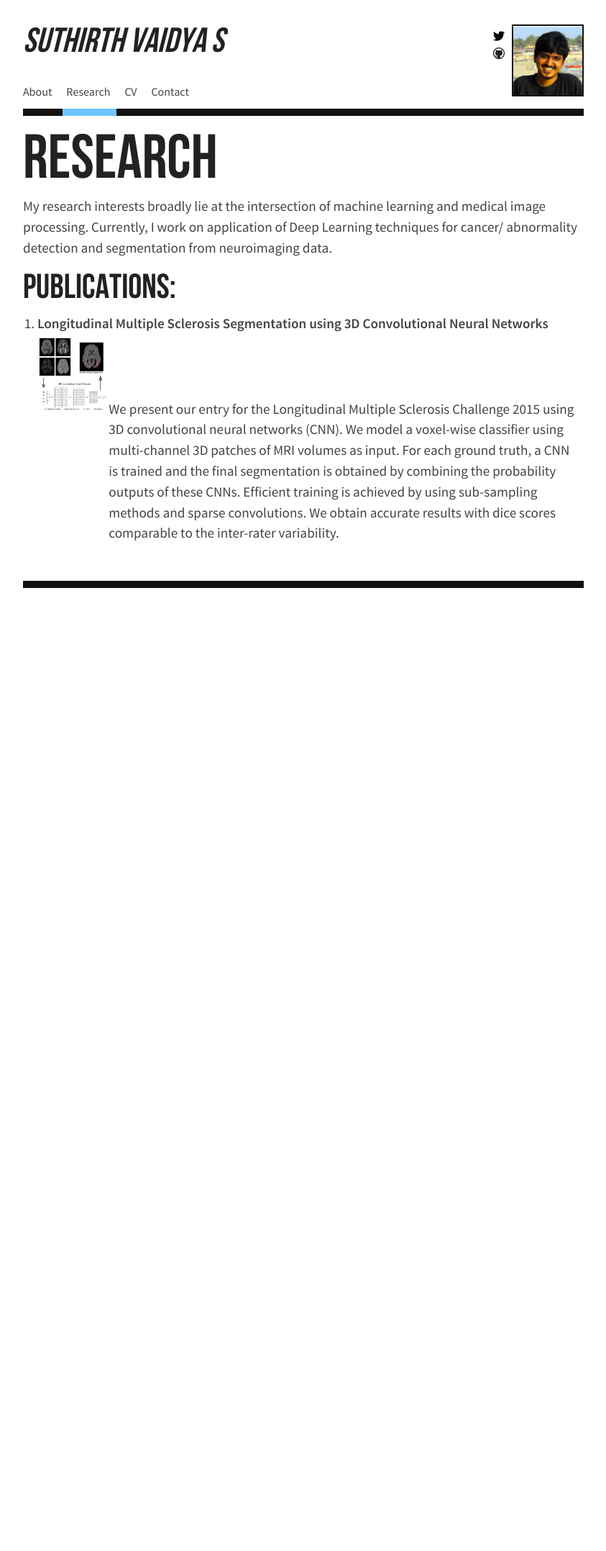
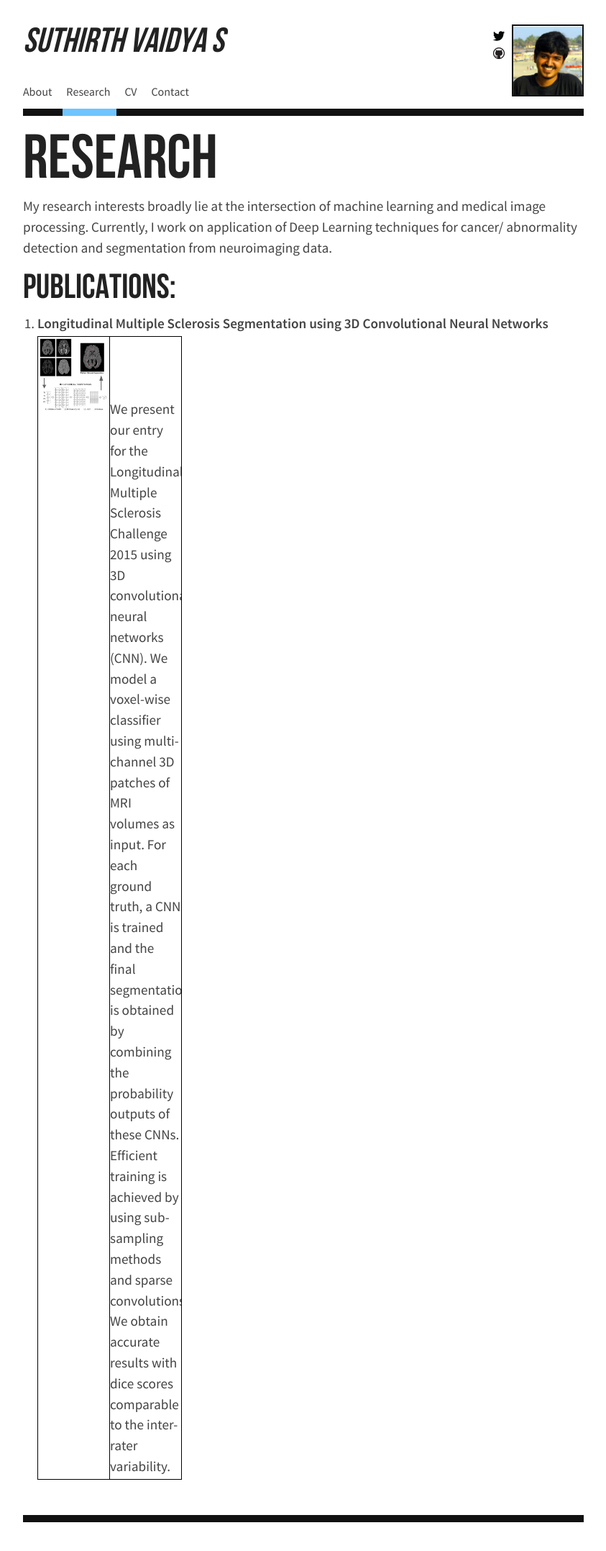
Before and after one commit to suthirth/suthirth.github.io, a Jekyll site: the page built from research/index.html, in a window 1280 px wide. Shown: the whole page at 72% size, without its empty margins (218-1061 px from the left). Built offline with Jekyll 4.4.1, drawn with Linux system fonts in a browser that asks for light colours; before the commit the page ends 900 px from its top, so only the background shows below that.

Commit message:
Update mobile.css

```diff
--- a/css/mobile.css
+++ b/css/mobile.css
@@ -274,3 +274,15 @@ pre {
 
 .chords strong {
   color: #6ec5ff; }
+
+table{
+    border: 1px solid black;
+    table-layout: fixed;
+    width: 200px;
+}
+
+th, td {
+    border: 1px solid black;
+    overflow: hidden;
+    width: 100px;
+}
```
